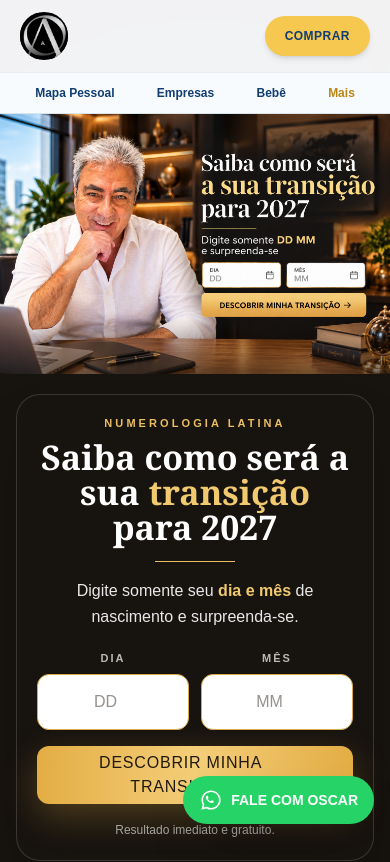
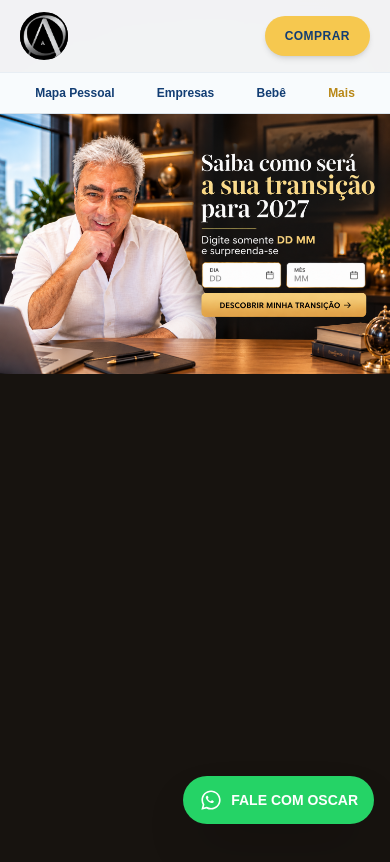
Before and after one commit to consultasdosite-dot/oscar-ahumada-site, a Next.js app: page /transicao in a window 390 px wide. Shown: the top 862 px of the page. Built offline with nearby package versions, Linux system fonts and the light colour scheme.

Commit message:
ajusta pagina transicao 2027 mobile

```diff
--- a/app/transicao/page.tsx
+++ b/app/transicao/page.tsx
@@ -1,177 +1,14 @@
 "use client";
 
-import { FormEvent, useState } from "react";
-import { useRouter } from "next/navigation";
-
 export default function TransicaoPage() {
-  const router = useRouter();
-
-  const [dia, setDia] = useState("");
-  const [mes, setMes] = useState("");
-  const [erro, setErro] = useState("");
-
-  function reduzirNumero(numero: number): number {
-    let resultado = numero;
-
-    while (resultado > 9) {
-      resultado = String(resultado)
-        .split("")
-        .reduce((soma, digito) => soma + Number(digito), 0);
-    }
-
-    return resultado;
-  }
-
-  function descobrirTransicao(event: FormEvent<HTMLFormElement>) {
-    event.preventDefault();
-    setErro("");
-
-    const diaNumero = Number(dia);
-    const mesNumero = Number(mes);
-
-    if (
-      !Number.isInteger(diaNumero) ||
-      diaNumero < 1 ||
-      diaNumero > 31 ||
-      !Number.isInteger(mesNumero) ||
-      mesNumero < 1 ||
-      mesNumero > 12
-    ) {
-      setErro("Digite um dia e um mês válidos.");
-      return;
-    }
-
-    const soma2026 =
-      String(diaNumero)
-        .split("")
-        .reduce((soma, numero) => soma + Number(numero), 0) +
-      String(mesNumero)
-        .split("")
-        .reduce((soma, numero) => soma + Number(numero), 0) +
-      2 +
-      0 +
-      2 +
-      6;
-
-    const anoPessoal2026 = reduzirNumero(soma2026);
-
-    router.push(`/transicao${anoPessoal2026}`);
-  }
-
   return (
-    <main className="bg-[#17130f]">
-      <section className="relative md:min-h-screen md:overflow-hidden">
-        {/* MOBILE - FOTO SEM CORTE EXAGERADO */}
-        <div className="relative h-[300px] w-full overflow-hidden sm:h-[380px] md:hidden">
-          <div
-            className="absolute inset-0 bg-contain bg-top bg-no-repeat"
-            style={{
-              backgroundImage: "url('/transicao-2027.png')",
-            }}
-          />
-
-          <div className="absolute inset-x-0 bottom-0 h-24 bg-gradient-to-b from-transparent to-[#17130f]" />
-        </div>
-
-        {/* DESKTOP - MANTÉM O VISUAL ATUAL */}
-        <div
-          className="absolute inset-0 hidden bg-cover bg-center bg-no-repeat md:block"
-          style={{
-            backgroundImage: "url('/transicao-2027.png')",
-          }}
+    <main className="min-h-screen bg-[#17130f]">
+      <section className="w-full">
+        <img
+          src="/transicao-2027.png"
+          alt="Saiba como será a sua transição para 2027"
+          className="block h-auto w-full"
         />
-
-        <div className="absolute inset-0 hidden bg-black/10 md:block" />
-
-        <div className="absolute inset-0 hidden bg-gradient-to-r from-transparent via-black/10 to-black/45 md:block" />
-
-        {/* CONTEÚDO */}
-        <div className="relative z-10 mx-auto max-w-[1500px] px-4 pb-8 md:flex md:min-h-screen md:items-center md:justify-end md:px-10 md:py-12 lg:px-16">
-          <div className="w-full md:w-[52%] lg:w-[48%]">
-            <div className="-mt-5 rounded-[24px] border border-white/15 bg-[#17130f] p-5 shadow-2xl sm:p-7 md:mt-0 md:rounded-[28px] md:bg-[#17130f]/80 md:p-8 md:backdrop-blur-md lg:p-10">
-              <p className="mb-2 text-center text-[11px] font-bold uppercase tracking-[0.28em] text-[#e9bd62] md:mb-3 md:text-left md:text-sm">
-                Numerologia Latina
-              </p>
-
-              <h1 className="text-center font-serif text-[34px] font-semibold leading-[1.03] text-white sm:text-4xl md:text-left md:text-5xl lg:text-6xl">
-                Saiba como será a sua{" "}
-                <span className="text-[#f1c96f]">transição</span> para 2027
-              </h1>
-
-              <div className="mx-auto my-4 h-px w-20 bg-[#e9bd62] md:mx-0 md:my-6 md:w-24" />
-
-              <p className="text-center text-base leading-relaxed text-white/90 md:text-left md:text-xl">
-                Digite somente seu{" "}
-                <strong className="text-[#f1c96f]">dia e mês</strong> de
-                nascimento e surpreenda-se.
-              </p>
-
-              <form onSubmit={descobrirTransicao} className="mt-5 md:mt-7">
-                <div className="grid grid-cols-2 gap-3 sm:gap-4">
-                  <div>
-                    <label
-                      htmlFor="dia"
-                      className="mb-2 block text-center text-[11px] font-bold uppercase tracking-[0.18em] text-white/70 md:text-left md:text-xs"
-                    >
-                      Dia
-                    </label>
-
-                    <input
-                      id="dia"
-                      type="number"
-                      inputMode="numeric"
-                      min="1"
-                      max="31"
-                      value={dia}
-                      onChange={(event) => setDia(event.target.value)}
-                      placeholder="DD"
-                      className="h-14 w-full rounded-xl border border-[#d7a947] bg-white px-3 text-center text-xl font-bold text-[#29231d] outline-none transition focus:border-[#f1c96f] focus:ring-4 focus:ring-[#e9bd62]/20 sm:h-16 md:h-[72px] md:rounded-2xl md:px-5 md:text-2xl"
-                    />
-                  </div>
-
-                  <div>
-                    <label
-                      htmlFor="mes"
-                      className="mb-2 block text-center text-[11px] font-bold uppercase tracking-[0.18em] text-white/70 md:text-left md:text-xs"
-                    >
-                      Mês
-                    </label>
-
-                    <input
-                      id="mes"
-                      type="number"
-                      inputMode="numeric"
-                      min="1"
-                      max="12"
-                      value={mes}
-                      onChange={(event) => setMes(event.target.value)}
-                      placeholder="MM"
-                      className="h-14 w-full rounded-xl border border-[#d7a947] bg-white px-3 text-center text-xl font-bold text-[#29231d] outline-none transition focus:border-[#f1c96f] focus:ring-4 focus:ring-[#e9bd62]/20 sm:h-16 md:h-[72px] md:rounded-2xl md:px-5 md:text-2xl"
-                    />
-                  </div>
-                </div>
-
-                {erro && (
-                  <p className="mt-3 rounded-xl bg-red-950/70 px-4 py-3 text-center text-sm font-semibold text-red-100">
-                    {erro}
-                  </p>
-                )}
-
-                <button
-                  type="submit"
-                  className="mt-4 flex min-h-[58px] w-full items-center justify-center rounded-xl bg-gradient-to-r from-[#e3ad43] via-[#f4ce78] to-[#e3ad43] px-4 text-center text-[13px] font-extrabold uppercase tracking-[0.05em] text-[#211a12] shadow-[0_12px_35px_rgba(226,171,66,0.28)] transition active:scale-[0.99] md:mt-5 md:min-h-[64px] md:rounded-2xl md:px-5 md:text-base"
-                >
-                  Descobrir minha transição
-                  <span className="ml-2 text-xl md:ml-3 md:text-2xl">→</span>
-                </button>
-              </form>
-
-              <p className="mt-4 text-center text-xs leading-5 text-white/60 md:mt-5">
-                Resultado imediato e gratuito.
-              </p>
-            </div>
-          </div>
-        </div>
       </section>
     </main>
   );
--- a/app/transicao1/page.tsx
+++ b/app/transicao1/page.tsx
@@ -230,9 +230,9 @@ export default function Transicao1Page() {
             href={whatsapp}
             target="_blank"
             rel="noopener noreferrer"
-            className="mt-8 inline-flex min-h-14 items-center justify-center rounded-2xl bg-white px-7 py-4 text-sm font-bold text-[#604923] transition hover:scale-[1.02] md:text-base"
+            className="mt-8 inline-flex min-h-14 items-center justify-center rounded-2xl bg-[#22c55e] px-7 py-4 text-sm font-bold text-white shadow-lg transition hover:bg-[#16a34a] hover:scale-[1.02] md:text-base"
           >
-            QUERO CONHECER MEU ANO MÊS A MÊS
+            QUERO COMPRAR MEU MAPA DAS PREVISÕES MÊS A MÊS
           </a>
         </div>
       </section>
--- a/app/transicao2/page.tsx
+++ b/app/transicao2/page.tsx
@@ -229,13 +229,13 @@ export default function Transicao2Page() {
           </p>
 
           <a
-            href={whatsapp}
-            target="_blank"
-            rel="noopener noreferrer"
-            className="mt-8 inline-flex min-h-14 items-center justify-center rounded-2xl bg-white px-7 py-4 text-sm font-bold text-[#604923] transition hover:scale-[1.02] md:text-base"
-          >
-            QUERO CONHECER MEU ANO MÊS A MÊS
-          </a>
+  href={whatsapp}
+  target="_blank"
+  rel="noopener noreferrer"
+  className="mt-8 inline-flex min-h-14 items-center justify-center rounded-2xl bg-[#22c55e] px-7 py-4 text-center text-sm font-bold text-white shadow-lg transition hover:bg-[#16a34a] hover:scale-[1.02] md:text-base"
+>
+  QUERO COMPRAR MEU MAPA DAS PREVISÕES MÊS A MÊS
+</a>
         </div>
       </section>
 
--- a/app/transicao3/page.tsx
+++ b/app/transicao3/page.tsx
@@ -229,13 +229,13 @@ export default function Transicao3Page() {
           </p>
 
           <a
-            href={whatsapp}
-            target="_blank"
-            rel="noopener noreferrer"
-            className="mt-8 inline-flex min-h-14 items-center justify-center rounded-2xl bg-white px-7 py-4 text-sm font-bold text-[#604923] transition hover:scale-[1.02] md:text-base"
-          >
-            QUERO CONHECER MEU ANO MÊS A MÊS
-          </a>
+  href={whatsapp}
+  target="_blank"
+  rel="noopener noreferrer"
+  className="mt-8 inline-flex min-h-14 items-center justify-center rounded-2xl bg-[#22c55e] px-7 py-4 text-center text-sm font-bold text-white shadow-lg transition hover:bg-[#16a34a] hover:scale-[1.02] md:text-base"
+>
+  QUERO COMPRAR MEU MAPA DAS PREVISÕES MÊS A MÊS
+</a>
         </div>
       </section>
 
--- a/app/transicao4/page.tsx
+++ b/app/transicao4/page.tsx
@@ -228,13 +228,13 @@ export default function Transicao4Page() {
           </p>
 
           <a
-            href={whatsapp}
-            target="_blank"
-            rel="noopener noreferrer"
-            className="mt-8 inline-flex min-h-14 items-center justify-center rounded-2xl bg-white px-7 py-4 text-sm font-bold text-[#604923] transition hover:scale-[1.02] md:text-base"
-          >
-            QUERO CONHECER MEU ANO MÊS A MÊS
-          </a>
+  href={whatsapp}
+  target="_blank"
+  rel="noopener noreferrer"
+  className="mt-8 inline-flex min-h-14 items-center justify-center rounded-2xl bg-[#22c55e] px-7 py-4 text-center text-sm font-bold text-white shadow-lg transition hover:bg-[#16a34a] hover:scale-[1.02] md:text-base"
+>
+  QUERO COMPRAR MEU MAPA DAS PREVISÕES MÊS A MÊS
+</a>
         </div>
       </section>
 
--- a/app/transicao5/page.tsx
+++ b/app/transicao5/page.tsx
@@ -232,13 +232,13 @@ export default function Transicao5Page() {
           </p>
 
           <a
-            href={whatsapp}
-            target="_blank"
-            rel="noopener noreferrer"
-            className="mt-8 inline-flex min-h-14 items-center justify-center rounded-2xl bg-white px-7 py-4 text-sm font-bold text-[#604923] transition hover:scale-[1.02] md:text-base"
-          >
-            QUERO CONHECER MEU ANO MÊS A MÊS
-          </a>
+  href={whatsapp}
+  target="_blank"
+  rel="noopener noreferrer"
+  className="mt-8 inline-flex min-h-14 items-center justify-center rounded-2xl bg-[#22c55e] px-7 py-4 text-center text-sm font-bold text-white shadow-lg transition hover:bg-[#16a34a] hover:scale-[1.02] md:text-base"
+>
+  QUERO COMPRAR MEU MAPA DAS PREVISÕES MÊS A MÊS
+</a>
         </div>
       </section>
 
```
Also changed, not shown: app/transicao6/page.tsx (+7 -7 lines), app/transicao7/page.tsx (+7 -7 lines), app/transicao8/page.tsx (+7 -7 lines), app/transicao9/page.tsx (+7 -7 lines).
